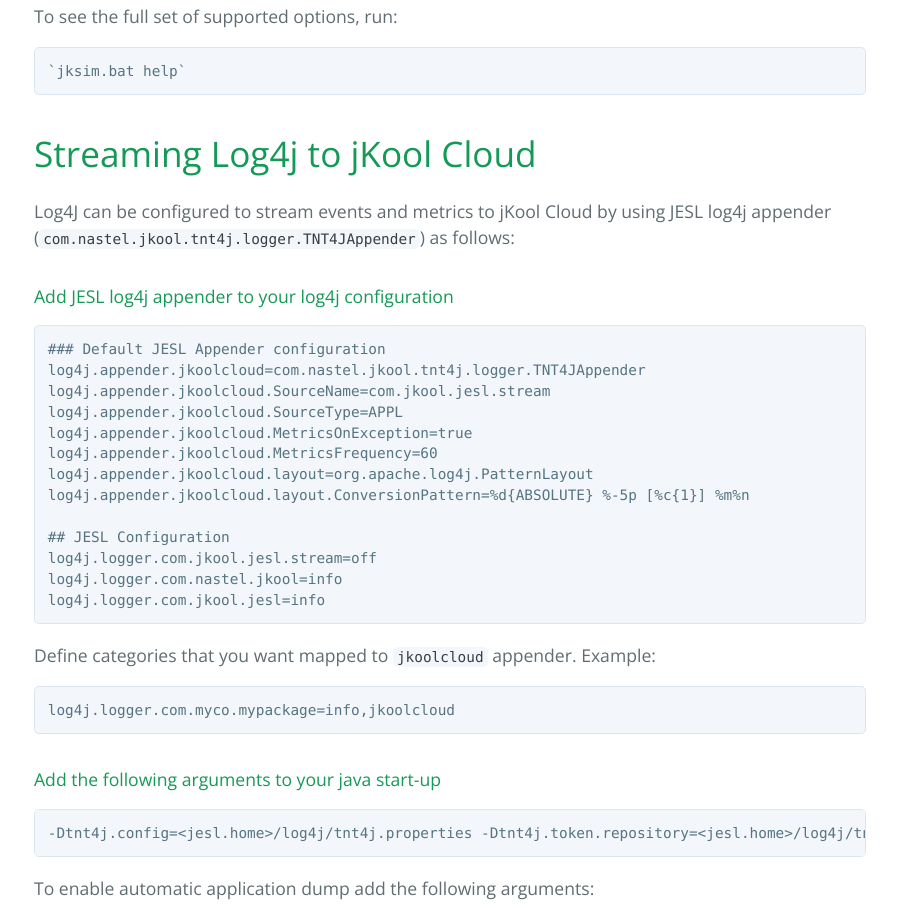
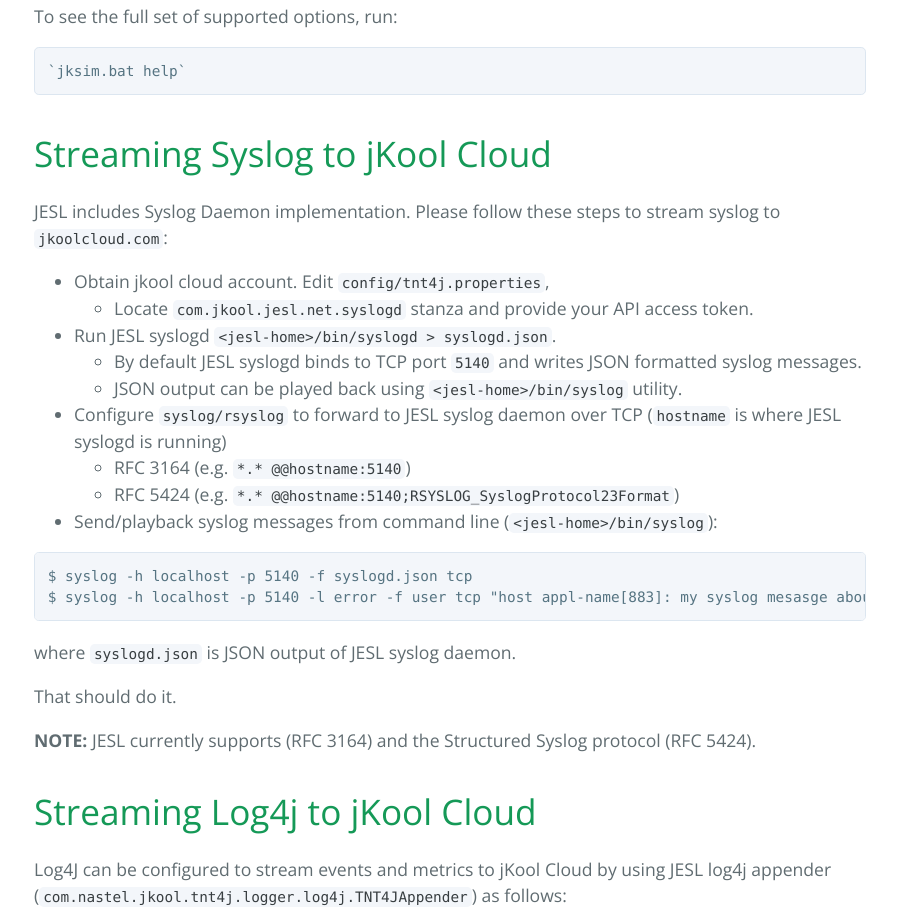
Before and after one commit to Nastel/JESL, a plain HTML site: page index.html in a window 1280 px wide. Shown: the part 2816-3728 px from the top of the page, without its empty margins (190-1087 px from the left). Drawn offline with nearby package versions, Linux system fonts and the light colour scheme.

Commit message:
Create gh-pages branch via GitHub

```diff
--- a/index.html
+++ b/index.html
@@ -139,16 +139,55 @@ activity.</p>
 </code></pre>
 
 <h1>
+<a id="streaming-syslog-to-jkool-cloud-" class="anchor" href="#streaming-syslog-to-jkool-cloud-" aria-hidden="true"><span class="octicon octicon-link"></span></a>Streaming Syslog to jKool Cloud </h1>
+
+<p>JESL includes Syslog Daemon implementation. Please follow these steps to stream syslog to <code>jkoolcloud.com</code>:</p>
+
+<ul>
+<li>Obtain jkool cloud account. Edit <code>config/tnt4j.properties</code>,
+
+<ul>
+<li>Locate <code>com.jkool.jesl.net.syslogd</code> stanza and provide your API access token.</li>
+</ul>
+</li>
+<li>Run JESL syslogd <code>&lt;jesl-home&gt;/bin/syslogd &gt; syslogd.json</code>.
+
+<ul>
+<li>By default JESL syslogd binds to TCP port <code>5140</code> and writes JSON formatted syslog messages.</li>
+<li>JSON output can be played back using <code>&lt;jesl-home&gt;/bin/syslog</code> utility.</li>
+</ul>
+</li>
+<li>Configure <code>syslog/rsyslog</code> to forward to JESL syslog daemon over TCP (<code>hostname</code> is where JESL syslogd is running)
+
+<ul>
+<li>RFC 3164 (e.g. <code>*.* @@hostname:5140</code>)</li>
+<li>RFC 5424 (e.g. <code>*.* @@hostname:5140;RSYSLOG_SyslogProtocol23Format</code>)</li>
+</ul>
+</li>
+<li>Send/playback syslog messages from command line (<code>&lt;jesl-home&gt;/bin/syslog</code>):</li>
+</ul>
+
+<pre><code>$ syslog -h localhost -p 5140 -f syslogd.json tcp
+$ syslog -h localhost -p 5140 -l error -f user tcp "host appl-name[883]: my syslog mesasge about appl-name pid=883"
+</code></pre>
+
+<p>where <code>syslogd.json</code> is JSON output of JESL syslog daemon.</p>
+
+<p>That should do it.</p>
+
+<p><b>NOTE:</b> JESL currently supports (RFC 3164) and the Structured Syslog protocol (RFC 5424).</p>
+
+<h1>
 <a id="streaming-log4j-to-jkool-cloud-" class="anchor" href="#streaming-log4j-to-jkool-cloud-" aria-hidden="true"><span class="octicon octicon-link"></span></a>Streaming Log4j to jKool Cloud </h1>
 
 <p>Log4J can be configured to stream events and metrics to jKool Cloud by using
-JESL log4j appender (<code>com.nastel.jkool.tnt4j.logger.TNT4JAppender</code>) as follows:</p>
+JESL log4j appender (<code>com.nastel.jkool.tnt4j.logger.log4j.TNT4JAppender</code>) as follows:</p>
 
 <h4>
 <a id="add-jesl-log4j-appender-to-your-log4j-configuration" class="anchor" href="#add-jesl-log4j-appender-to-your-log4j-configuration" aria-hidden="true"><span class="octicon octicon-link"></span></a>Add JESL log4j appender to your log4j configuration</h4>
 
 <pre><code>### Default JESL Appender configuration
-log4j.appender.jkoolcloud=com.nastel.jkool.tnt4j.logger.TNT4JAppender
+log4j.appender.jkoolcloud=com.nastel.jkool.tnt4j.logger.log4j.TNT4JAppender
 log4j.appender.jkoolcloud.SourceName=com.jkool.jesl.stream
 log4j.appender.jkoolcloud.SourceType=APPL
 log4j.appender.jkoolcloud.MetricsOnException=true
@@ -180,7 +219,7 @@ log4j.logger.com.jkool.jesl=info
 
 <p>Optionally you can add the following parameters to define default data center name and geo location:</p>
 
-<pre><code>-Dtnt4j.source.DATACENTER=YourDataCenterName Dtnt4j.source.GEOADDR=Melville, NY
+<pre><code>-Dtnt4j.source.DATACENTER=YourDataCenterName -Dtnt4j.source.GEOADDR="Melville, NY"
 </code></pre>
 
 <p>Make sure <code>&lt;jesl.home&gt;/jkool-jesl.jar</code> and all dependent jar files in <code>&lt;jesl.home&gt;/lib</code> are in your class path.</p>
@@ -273,6 +312,9 @@ JESL Event Sink (<code>com.jkool.jesl.tnt4j.sink.JKCloudEventSinkFactory</code>)
 <li>TNT4J (<a href="https://github.com/Nastel/TNT4J">https://github.com/Nastel/TNT4J</a>)</li>
 <li>Apache HTTP Client 4.2.5 (<a href="http://hc.apache.org/httpcomponents-client-ga/">http://hc.apache.org/httpcomponents-client-ga/</a>)</li>
 <li>Apache HTTP Core 4.3.4 (<a href="http://hc.apache.org/httpcomponents-client-ga/">http://hc.apache.org/httpcomponents-client-ga/</a>)</li>
+<li>Syslog4j (<a href="http://syslog4j.org/">http://syslog4j.org/</a>)</li>
+<li>Joda Time (<a href="http://www.joda.org/joda-time/">http://www.joda.org/joda-time/</a>)</li>
+<li>GSON (<a href="https://github.com/google/gson">https://github.com/google/gson</a>)</li>
 </ul>
 
 <h1>
```
Also changed, not shown: params.json (+1 -1 lines).
